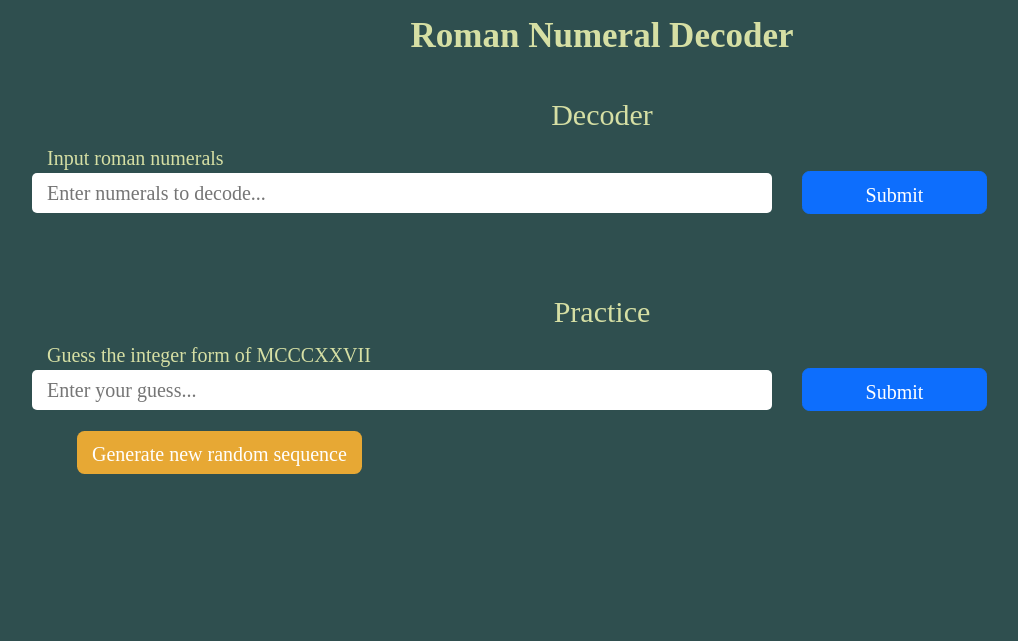
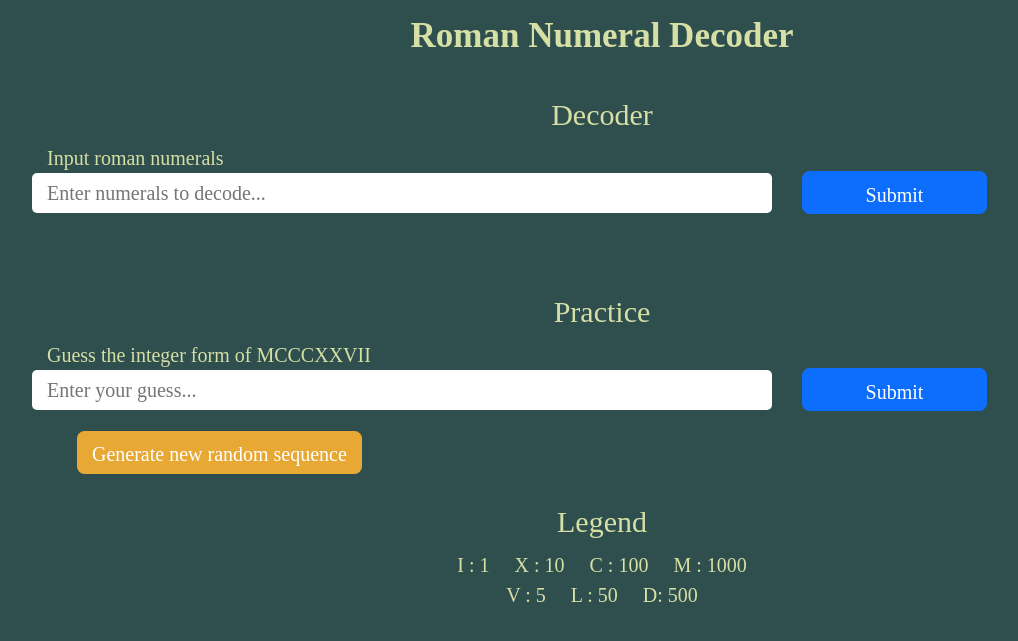
Before and after one commit to borrisCodes/roman-numeral-decoder, a Flask app: page / in a window 1280 px wide. Shown: the top 641 px of the page, without its empty margins (38-1056 px from the left). Run offline with Flask 3, Linux system fonts and the light colour scheme.

Commit message:
Added legend identifying all numerals

```diff
--- a/static/css/style.css
+++ b/static/css/style.css
@@ -73,6 +73,10 @@ button{
     margin-top:-2px;
 }
 
+.legend{
+    text-align: center;
+}
+
 @media only screen and (max-width: 576px) {
     button{
         margin-left:0px;
--- a/templates/index.html
+++ b/templates/index.html
@@ -57,6 +57,15 @@
                 </form>
             </div>
         </div>
+        <div class="container legend">
+            <div class="d-flex justify-content-center">
+                <h2 class="section-header">Legend</h2>
+            </div>
+            <div class="row">
+                <p class="legend d-flex justify-content-center">I : 1&nbsp;&nbsp;&nbsp;&nbsp;&nbsp;X : 10&nbsp;&nbsp;&nbsp;&nbsp;&nbsp;C : 100&nbsp;&nbsp;&nbsp;&nbsp;&nbsp;M : 1000 <br>
+                    V : 5&nbsp;&nbsp;&nbsp;&nbsp;&nbsp;L : 50&nbsp;&nbsp;&nbsp;&nbsp;&nbsp;D: 500</p>
+            </div>
+        </div>
     </div>
     <script src="https://cdn.jsdelivr.net/npm/bootstrap@5.3.3/dist/js/bootstrap.bundle.min.js" integrity="sha384-YvpcrYf0tY3lHB60NNkmXc5s9fDVZLESaAA55NDzOxhy9GkcIdslK1eN7N6jIeHz" crossorigin="anonymous"></script>
 </body>
```
